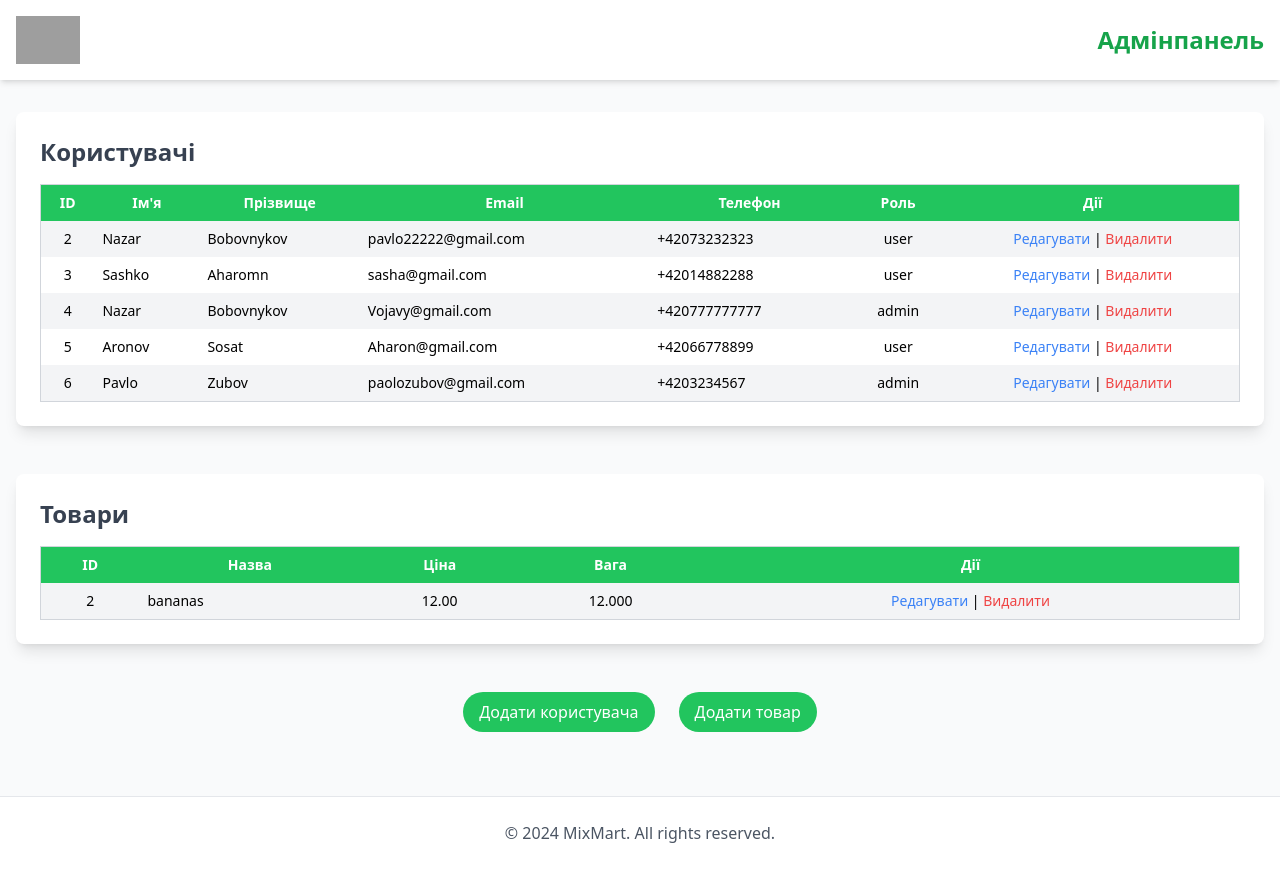
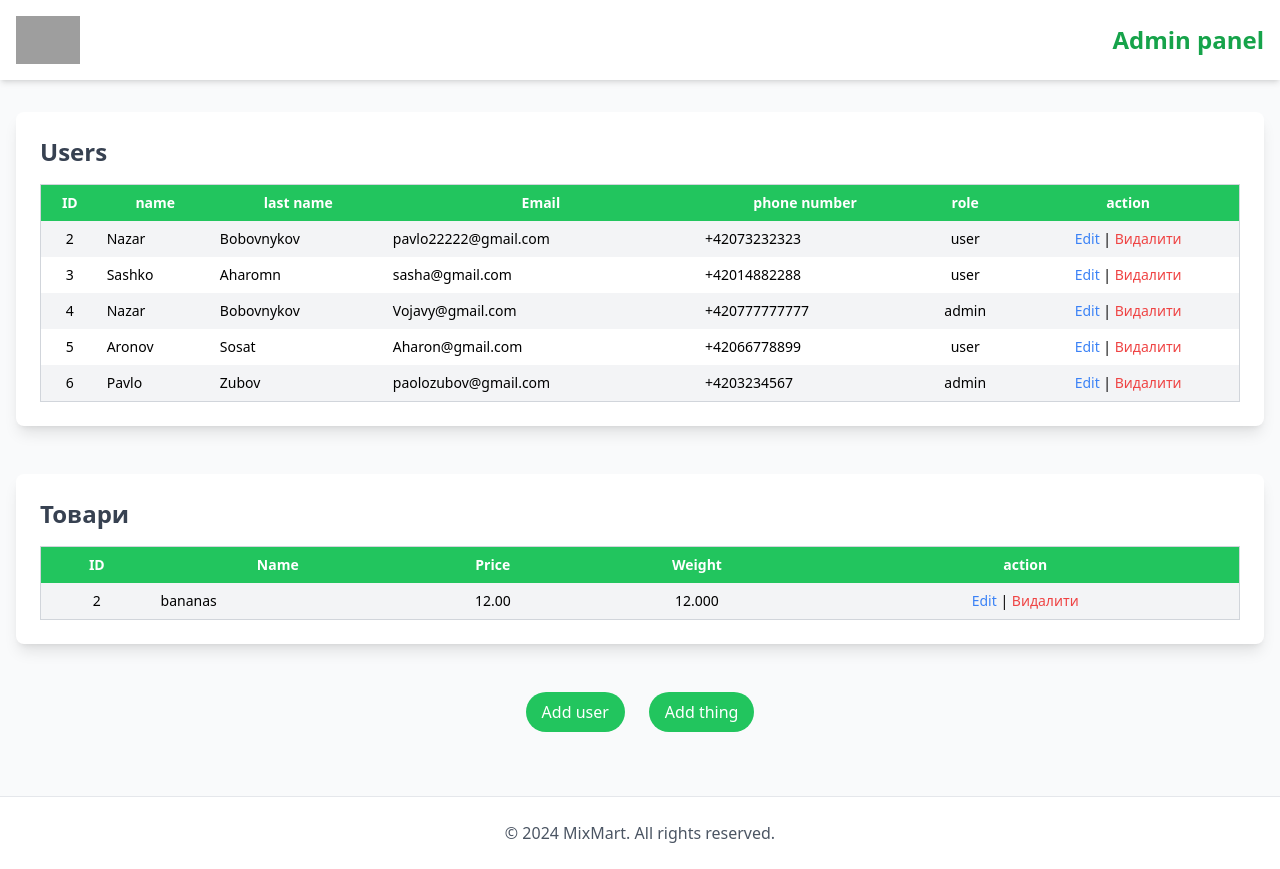
Before and after one commit to dimkaboro/Supermarket, a PHP site: page /admin_panel.php in a window 1280 px wide. Run offline with PHP 8.4, Linux system fonts and the light colour scheme; a user stored in the database is signed in; data comes from the database, SQL or seed files in the repository; some libraries are stand-ins or nearby versions; grey boxes are pictures that could not be loaded.

```diff
--- a/app/php/admin_panel.php
+++ b/app/php/admin_panel.php
@@ -33,7 +33,7 @@ $zbozi = $stmt->fetchAll(PDO::FETCH_ASSOC);
 <head>
     <meta charset="UTF-8">
     <meta name="viewport" content="width=device-width, initial-scale=1.0">
-    <title>Адмінпанель</title>
+    <title>Admin panel</title>
     <script src="https://cdn.tailwindcss.com"></script>
 </head>
 <body class="bg-gray-50">
@@ -41,10 +41,10 @@ $zbozi = $stmt->fetchAll(PDO::FETCH_ASSOC);
     <!-- Заголовок -->
     <header class="bg-white shadow-md relative z-10">
         <div class="container mx-auto px-4 py-4 flex justify-between items-center">
-            <a href="index.html">
+            <a href="../php/indexUser.php">
                 <img src="../images/logoo.png" alt="MixMart Logo" class="h-12 w-auto">
             </a>
-            <h1 class="text-2xl font-bold text-green-600">Адмінпанель</h1>
+            <h1 class="text-2xl font-bold text-green-600">Admin panel</h1>
         </div>
     </header>
 
@@ -52,18 +52,18 @@ $zbozi = $stmt->fetchAll(PDO::FETCH_ASSOC);
     <main class="container mx-auto px-4 py-8">
         <!-- Таблица пользователей -->
         <section class="mb-12 bg-white p-6 rounded-lg shadow-lg">
-            <h2 class="text-2xl font-bold mb-4 text-gray-700">Користувачі</h2>
+            <h2 class="text-2xl font-bold mb-4 text-gray-700">Users</h2>
             <div class="overflow-x-auto">
                 <table class="w-full border-collapse border border-gray-300 text-sm">
                     <thead class="bg-green-500 text-white">
                         <tr>
                             <th class="p-2">ID</th>
-                            <th class="p-2">Ім'я</th>
-                            <th class="p-2">Прізвище</th>
+                            <th class="p-2">name</th>
+                            <th class="p-2">last name</th>
                             <th class="p-2">Email</th>
-                            <th class="p-2">Телефон</th>
-                            <th class="p-2">Роль</th>
-                            <th class="p-2">Дії</th>
+                            <th class="p-2">phone number</th>
+                            <th class="p-2">role</th>
+                            <th class="p-2">action</th>
                         </tr>
                     </thead>
                     <tbody>
@@ -76,7 +76,7 @@ $zbozi = $stmt->fetchAll(PDO::FETCH_ASSOC);
                             <td class="p-2"><?php echo htmlspecialchars($user['phone']); ?></td>
                             <td class="p-2 text-center"><?php echo htmlspecialchars($user['role']); ?></td>
                             <td class="p-2 text-center">
-                                <a href="edit_user.php?id=<?php echo $user['id']; ?>" class="text-blue-500 hover:text-blue-700">Редагувати</a> |
+                                <a href="edit_user.php?id=<?php echo $user['id']; ?>" class="text-blue-500 hover:text-blue-700">Edit</a> |
                                 <a href="delete_user.php?id=<?php echo $user['id']; ?>" class="text-red-500 hover:text-red-700" onclick="return confirm('Ви впевнені?')">Видалити</a>
                             </td>
                         </tr>
@@ -94,10 +94,10 @@ $zbozi = $stmt->fetchAll(PDO::FETCH_ASSOC);
                     <thead class="bg-green-500 text-white">
                         <tr>
                             <th class="p-2">ID</th>
-                            <th class="p-2">Назва</th>
-                            <th class="p-2">Ціна</th>
-                            <th class="p-2">Вага</th>
-                            <th class="p-2">Дії</th>
+                            <th class="p-2">Name</th>
+                            <th class="p-2">Price</th>
+                            <th class="p-2">Weight</th>
+                            <th class="p-2">action</th>
                         </tr>
                     </thead>
                     <tbody>
@@ -108,7 +108,7 @@ $zbozi = $stmt->fetchAll(PDO::FETCH_ASSOC);
                             <td class="p-2 text-center"><?php echo htmlspecialchars($item['Cena']); ?></td>
                             <td class="p-2 text-center"><?php echo htmlspecialchars($item['Hmotnost']); ?></td>
                             <td class="p-2 text-center">
-                                <a href="edit_item.php?id=<?php echo $item['ID']; ?>" class="text-blue-500 hover:text-blue-700">Редагувати</a> |
+                                <a href="edit_item.php?id=<?php echo $item['ID']; ?>" class="text-blue-500 hover:text-blue-700">Edit</a> |
                                 <a href="delete_item.php?id=<?php echo $item['ID']; ?>" class="text-red-500 hover:text-red-700" onclick="return confirm('Ви впевнені?')">Видалити</a>
                             </td>
                         </tr>
@@ -120,8 +120,8 @@ $zbozi = $stmt->fetchAll(PDO::FETCH_ASSOC);
 
         <!-- Ссылки на добавление -->
         <div class="flex justify-center gap-6 mt-6">
-            <a href="add_user.php" class="bg-green-500 text-white px-4 py-2 rounded-full hover:bg-green-600 transition">Додати користувача</a>
-            <a href="add_item.php" class="bg-green-500 text-white px-4 py-2 rounded-full hover:bg-green-600 transition">Додати товар</a>
+            <a href="add_user.php" class="bg-green-500 text-white px-4 py-2 rounded-full hover:bg-green-600 transition">Add user</a>
+            <a href="add_item.php" class="bg-green-500 text-white px-4 py-2 rounded-full hover:bg-green-600 transition">Add thing</a>
         </div>
     </main>
 
```
Also changed, not shown: app/php/add_user.php (+13 -13 lines), app/php/uploads/676000245526c.png (added), app/php/uploads/profile_676004dba13611.54943727.png (added).
